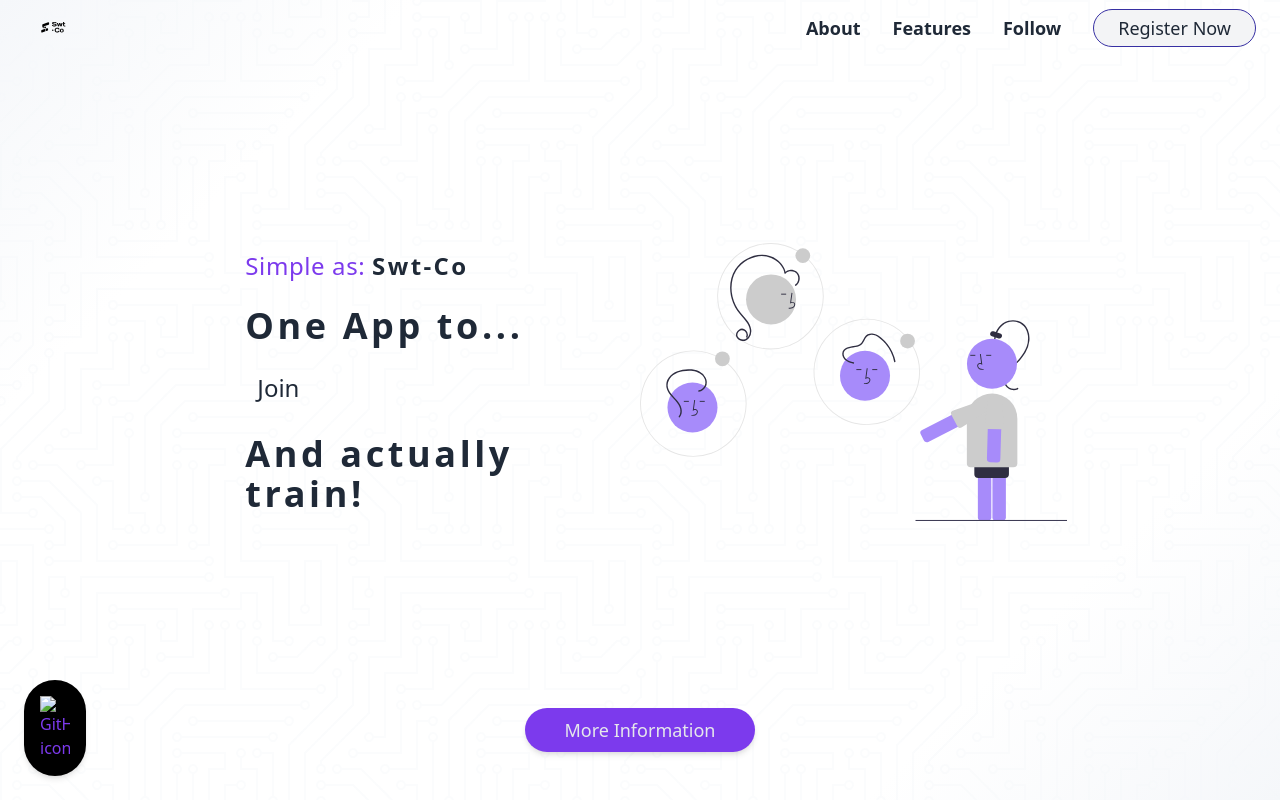
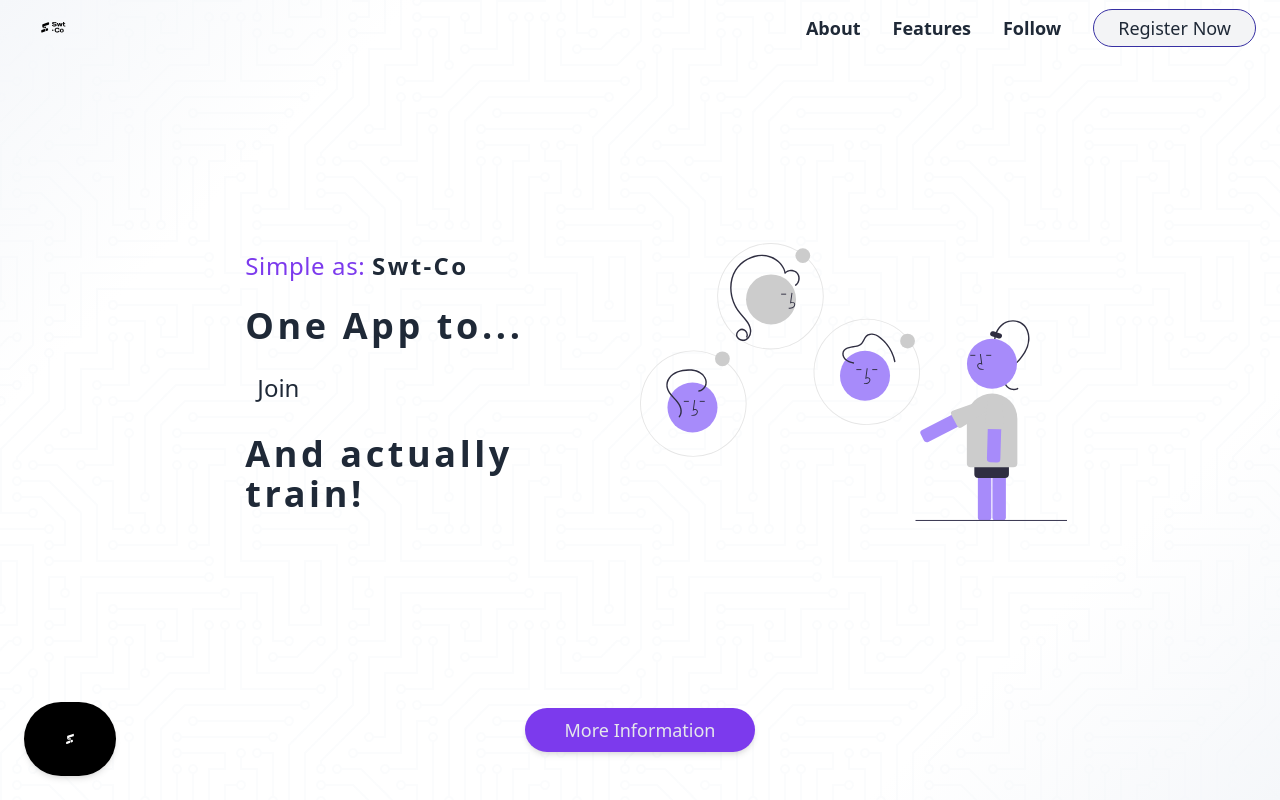
Before and after one commit to Thomasswtco/Landing, an Eleventy site: page src/index.njk in a window 1280 px wide. Shown: the top 800 px of the page. Built offline with nearby package versions, Linux system fonts and the light colour scheme; Eleventy itself is replaced by a stand-in of ours; files that its build step writes are made by us from their sources; a script that the page names is missing; files whose address does not match are found by name; what postcss-import would draw is missing.

Commit message:
moved some images around to show up on the page

```diff
--- a/src/_includes/footer.njk
+++ b/src/_includes/footer.njk
@@ -44,7 +44,7 @@
 <div class="fixed bottom-0 left-0 m-6">
   <a href="https://github.com/ttntm/11ty-landing-page" target="_blank" rel="noopener" title="Get this theme @ GitHub"
     class="block rounded-full bg-black text-purple-600 hover:bg-white hover:text-black shadow-md p-4">
-    <img src="{{ env.baseUrl }}img/logo-patch.jpg" width="30" height="30" class="block" alt="GitHub icon">
+    <img src="{{ env.baseUrl }}img/LOGO Swt Co patch.svg" width="60" height="60" class="block" alt="GitHub icon">
   </a>
 </div>
 <!-- "Follow" Tooltip template -->
```
Also changed, not shown: public/img/LOGO Swt Co patch.svg (added), public/imprint/index.html, public/index.html, public/privacy/index.html.
